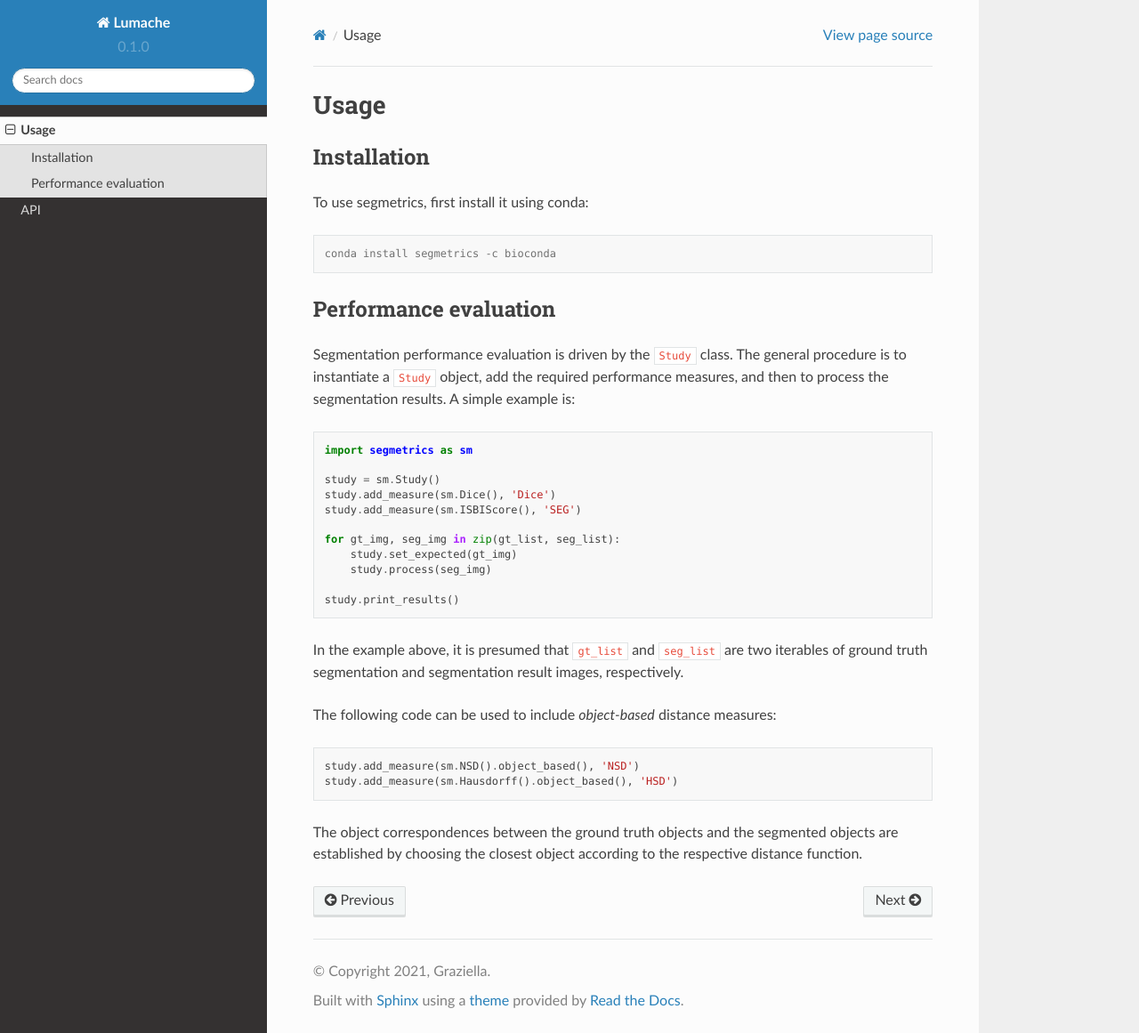
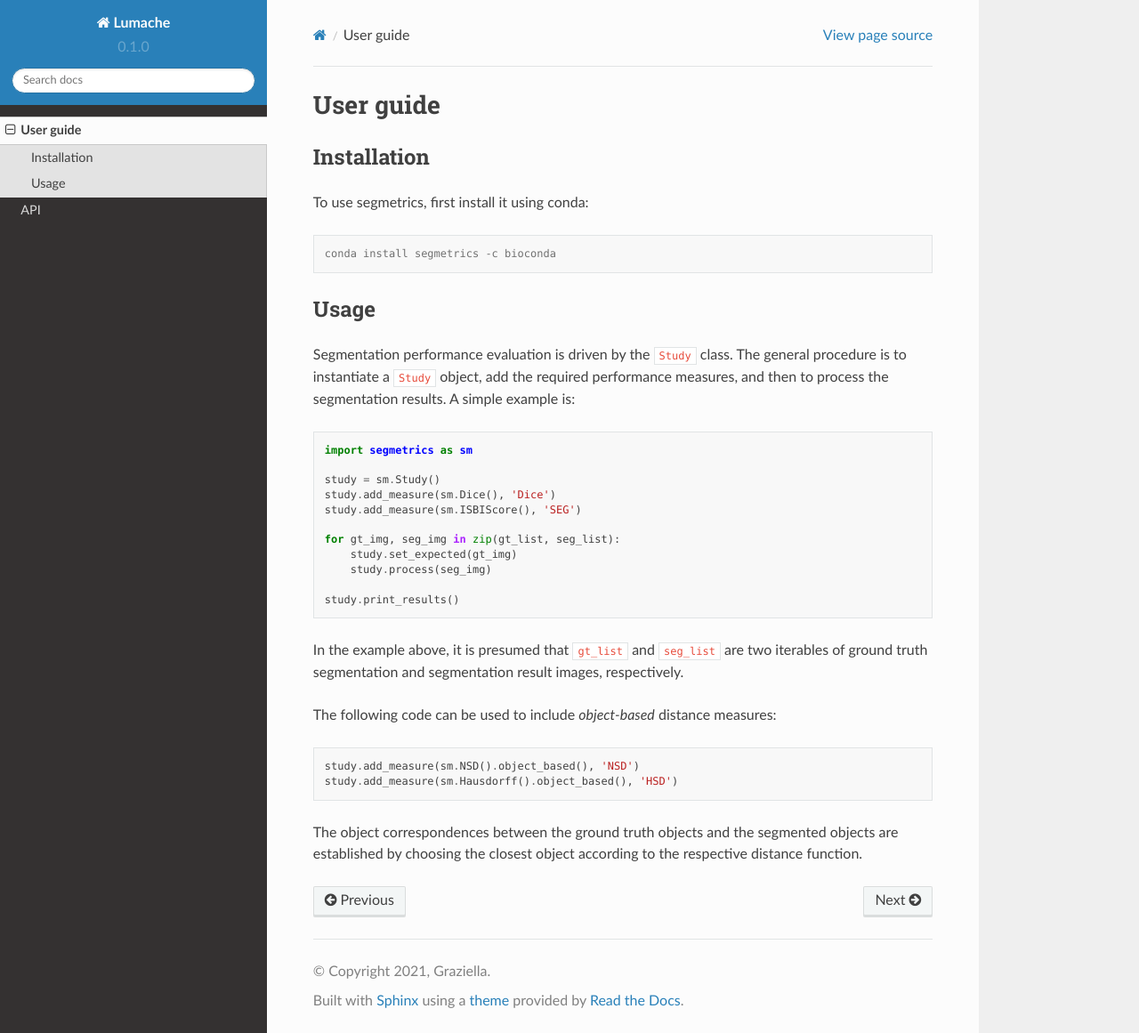
Before and after one commit to BMCV/segmetrics, a Sphinx documentation site: the page built from docs/source/usage.rst, in a window 1280 px wide and 1161 px high. Shown: the whole window at 89% size. Built offline with Sphinx 7.4.7 and the Read the Docs theme 2.0.0, drawn with Linux system fonts in a browser that asks for light colours.

Commit message:
Update usage.rst

```diff
--- a/docs/source/usage.rst
+++ b/docs/source/usage.rst
@@ -1,5 +1,5 @@
-Usage
-=====
+User guide
+==========
 
 .. _installation:
 
@@ -12,8 +12,8 @@ To use segmetrics, first install it using conda:
 
    conda install segmetrics -c bioconda
 
-Performance evaluation
-----------------------
+Usage
+-----
 
 Segmentation performance evaluation is driven by the ``Study`` class. The general procedure is to instantiate a ``Study`` object, add the required performance measures, and then to process the segmentation results. A simple example is:
 
```
